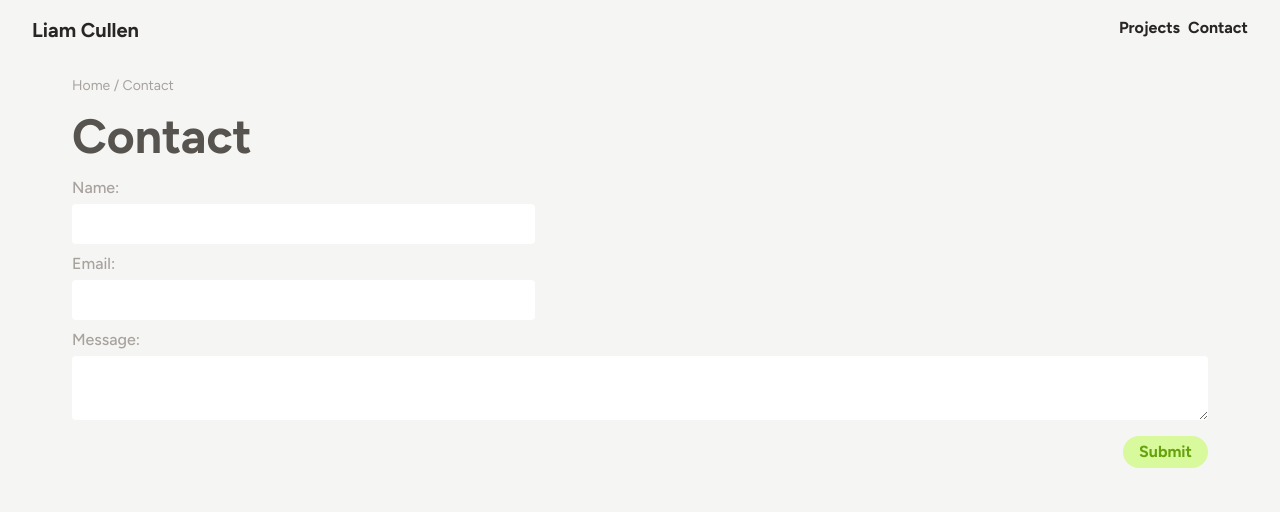
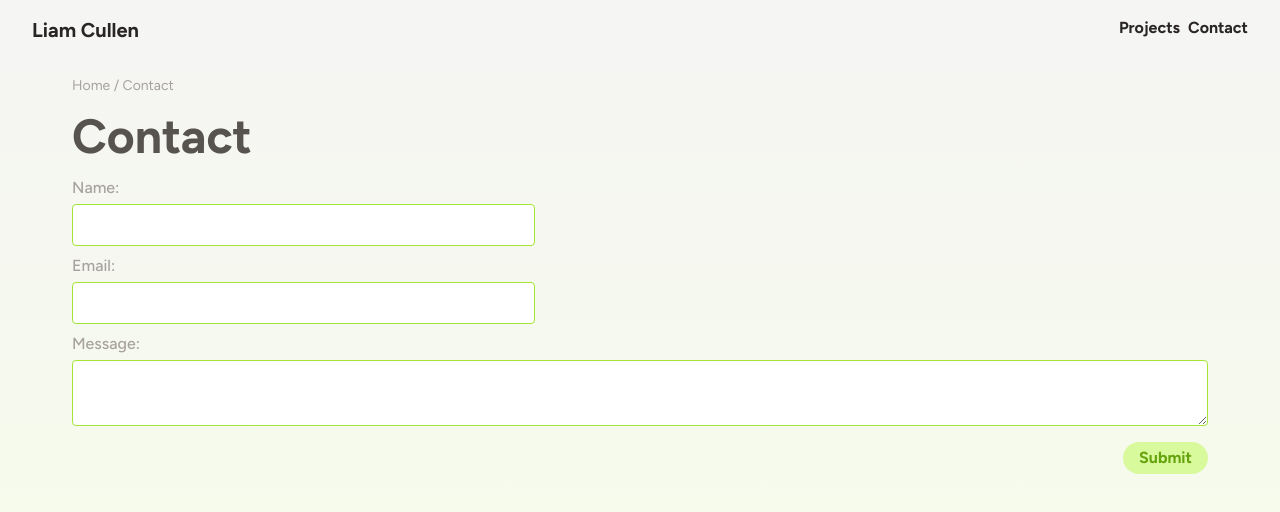
Before and after one commit to bentbrain/portfolio, a Next.js app: page /contact in a window 1280 px wide. Shown: the top 512 px of the page. Built offline with nearby package versions, Linux system fonts and the light colour scheme.

Commit message:
styling updates

```diff
--- a/app/ContactForm.tsx
+++ b/app/ContactForm.tsx
@@ -43,7 +43,7 @@ function ContactForm() {
           Name:
           <input
             required
-            className="rounded p-2 text-stone-800 max-w-[45ch]"
+            className="rounded p-2 text-stone-800 max-w-[45ch]  border border-lime-400"
             name="name"
             id="name"
             type="text"
@@ -57,7 +57,7 @@ function ContactForm() {
           Email:
           <input
             required
-            className="rounded p-2 text-stone-800 max-w-[45ch]"
+            className="rounded p-2 text-stone-800 max-w-[45ch] border border-lime-400"
             name="email"
             id="email"
             type="email"
@@ -70,7 +70,7 @@ function ContactForm() {
           Message:
           <textarea
             required
-            className="rounded p-2 text-stone-800"
+            className="rounded p-2 text-stone-800  border border-lime-400 "
             name="message"
             id="message"
           />
--- a/app/Project.tsx
+++ b/app/Project.tsx
@@ -16,16 +16,16 @@ function Project({ title, cover, description, slug, featured }: Props) {
       <div
         className={`${
           featured
-            ? "bg-lime-200 shadow-lime-100 hover:bg-lime-100 "
+            ? "bg-lime-200 shadow-lime-300/80  hover:bg-lime-100 "
             : "bg-stone-50 shadow-stone-200 hover:bg-white "
-        } p-4 rounded-md transition-colors shadow-md overflow-hidden flex flex-col-reverse md:flex-col group `}
+        } p-4 rounded-md transition-colors ease-in-out	duration-300	 shadow-md overflow-hidden flex flex-col-reverse md:flex-col group `}
       >
-        <div className="aspect-video overflow-hidden relative  object-cover object-top rounded-md border border-stone-100 md:mb-4">
+        <div className="aspect-video overflow-hidden relative  object-cover object-top rounded-md  md:mb-4">
           <Image
             src={cover}
             alt={`${title} Desktop Screenshot`}
             fill
-            className="object-cover group-hover:scale-105 transition-transform object-top"
+            className="object-cover ease-in-out	duration-300	 md:group-hover:scale-[1.02] transition-transform object-top"
           />
         </div>
         <div className="mb-4 md:mb-0">
@@ -38,7 +38,7 @@ function Project({ title, cover, description, slug, featured }: Props) {
           </h3>
           <p
             className={`leading-5 ${
-              featured ? "text-lime-600" : "text-stone-500"
+              featured ? "text-lime-700" : "text-stone-500"
             }`}
           >
             {description}
--- a/app/layout.tsx
+++ b/app/layout.tsx
@@ -17,7 +17,9 @@ export default function RootLayout({
       */}
       <head />
 
-      <body className={`${figtree.className} bg-stone-100 text-stone-800`}>
+      <body
+        className={`${figtree.className}  bg-gradient-to-b pb-10	 min-h-screen from-stone-100 to-lime-50 text-stone-800`}
+      >
         <Header />
         {children}
       </body>
--- a/app/page.tsx
+++ b/app/page.tsx
@@ -11,7 +11,7 @@ export default function Home() {
         <Splash />
       </ContentWrap>
 
-      <div className="bg-lime-50 pt-10 pb-6 mb-10 text-lime-800">
+      <div>
         <ContentWrap>
           {/*
         // @ts-ignore */}
--- a/app/projects/[slug]/page.tsx
+++ b/app/projects/[slug]/page.tsx
@@ -69,7 +69,7 @@ const components = {
       return (
         <div className="text-center !my-8  mx-auto ">
           <div
-            className="relative rounded overflow-hidden mb-2 mx-auto max-w-[min(75ch,100%)] max-h-[40rem] shadow"
+            className="relative rounded-lg overflow-hidden mb-2 mx-auto max-w-[min(75ch,100%)] max-h-[40rem] shadow"
             style={{
               aspectRatio: `${imageData.asset._ref
                 .match(/\d*x/i)[0]
@@ -137,7 +137,7 @@ async function ProjectPage({ params: { slug } }: PageProps) {
           })}
         </div>
 
-        <WindowWrap styles=" my-6">
+        <WindowWrap styles="rounded-lg my-6">
           <div
             className="w-full relative"
             style={{
--- a/app/projects/page.tsx
+++ b/app/projects/page.tsx
@@ -11,7 +11,7 @@ function ProjectsPage() {
       </div>
       {/*
 // @ts-ignore */}
-      <Projects />
+      <Projects featured />
     </ContentWrap>
   );
 }
```
